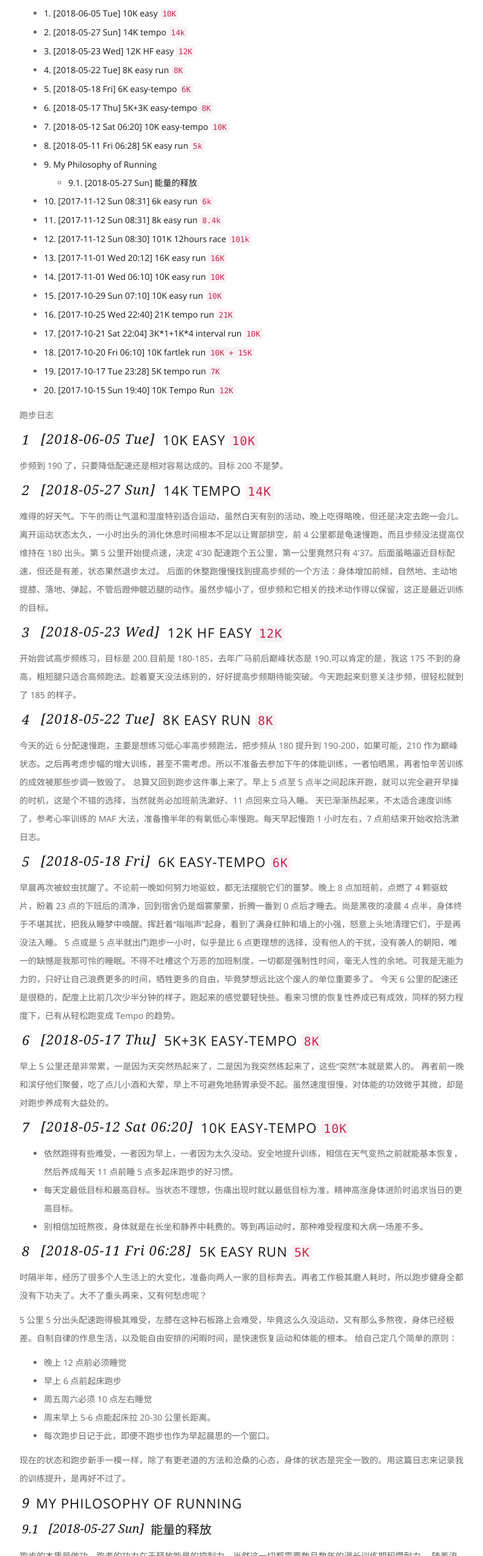
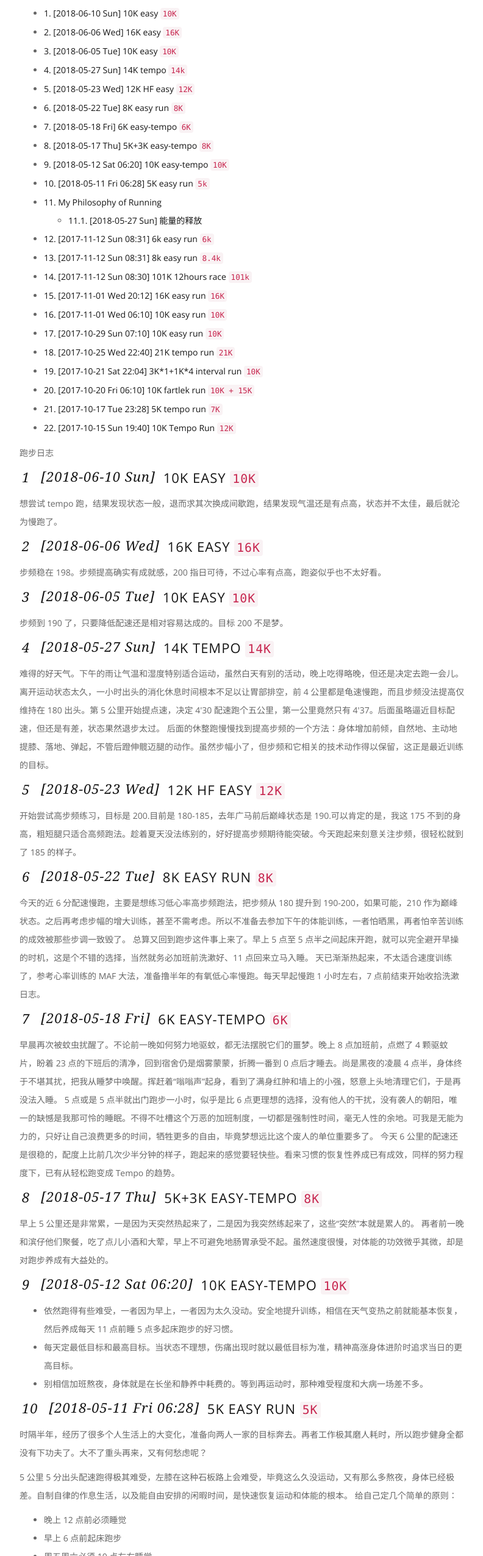
Before and after one commit to angry-bird/angry-bird.github.io, a plain HTML site: page 2018/12/09/Training-Journal/index.html in a window 1280 px wide. Shown: the part 248-2800 px from the top of the page at 61% size, without its empty margins (243-1035 px from the left). Drawn offline with nearby package versions, Linux system fonts and the light colour scheme; some packages are replaced by stand-ins of ours; a script that the page names is missing.

Commit message:
Site updated: 2018-06-10 23:16:48

```diff
--- a/2018/12/09/Training-Journal/index.html
+++ b/2018/12/09/Training-Journal/index.html
@@ -284,30 +284,32 @@
 <h2>Table of Contents</h2>
 <div id="text-table-of-contents">
 <ul>
-<li><a href="#org2c3d0a1">1. <span class="timestamp-wrapper"><span class="timestamp">[2018-06-05 Tue] </span></span> 10K easy <code>10K</code></a></li>
-<li><a href="#org763d383">2. <span class="timestamp-wrapper"><span class="timestamp">[2018-05-27 Sun] </span></span> 14K tempo <code>14k</code></a></li>
-<li><a href="#org35f492d">3. <span class="timestamp-wrapper"><span class="timestamp">[2018-05-23 Wed] </span></span> 12K HF easy <code>12K</code></a></li>
-<li><a href="#org3a616e9">4. <span class="timestamp-wrapper"><span class="timestamp">[2018-05-22 Tue] </span></span> 8K easy run <code>8K</code></a></li>
-<li><a href="#org90dea3e">5. <span class="timestamp-wrapper"><span class="timestamp">[2018-05-18 Fri] </span></span> 6K easy-tempo <code>6K</code></a></li>
-<li><a href="#orged3e300">6. <span class="timestamp-wrapper"><span class="timestamp">[2018-05-17 Thu] </span></span> 5K+3K easy-tempo <code>8K</code></a></li>
-<li><a href="#orgcbe95f1">7. <span class="timestamp-wrapper"><span class="timestamp">[2018-05-12 Sat 06:20] </span></span> 10K easy-tempo <code>10K</code></a></li>
-<li><a href="#orgd6e4d6d">8. <span class="timestamp-wrapper"><span class="timestamp">[2018-05-11 Fri 06:28] </span></span> 5K easy run <code>5k</code></a></li>
-<li><a href="#org9b3c98c">9. My Philosophy of Running</a>
+<li><a href="#org87bd808">1. <span class="timestamp-wrapper"><span class="timestamp">[2018-06-10 Sun] </span></span> 10K easy <code>10K</code></a></li>
+<li><a href="#org7834be8">2. <span class="timestamp-wrapper"><span class="timestamp">[2018-06-06 Wed] </span></span> 16K easy <code>16K</code></a></li>
+<li><a href="#org244d280">3. <span class="timestamp-wrapper"><span class="timestamp">[2018-06-05 Tue] </span></span> 10K easy <code>10K</code></a></li>
+<li><a href="#org539f9f0">4. <span class="timestamp-wrapper"><span class="timestamp">[2018-05-27 Sun] </span></span> 14K tempo <code>14k</code></a></li>
+<li><a href="#orgb35ced1">5. <span class="timestamp-wrapper"><span class="timestamp">[2018-05-23 Wed] </span></span> 12K HF easy <code>12K</code></a></li>
+<li><a href="#org2a7306c">6. <span class="timestamp-wrapper"><span class="timestamp">[2018-05-22 Tue] </span></span> 8K easy run <code>8K</code></a></li>
+<li><a href="#org7377999">7. <span class="timestamp-wrapper"><span class="timestamp">[2018-05-18 Fri] </span></span> 6K easy-tempo <code>6K</code></a></li>
+<li><a href="#orga7b37d1">8. <span class="timestamp-wrapper"><span class="timestamp">[2018-05-17 Thu] </span></span> 5K+3K easy-tempo <code>8K</code></a></li>
+<li><a href="#org5362d00">9. <span class="timestamp-wrapper"><span class="timestamp">[2018-05-12 Sat 06:20] </span></span> 10K easy-tempo <code>10K</code></a></li>
+<li><a href="#orgf6deb2f">10. <span class="timestamp-wrapper"><span class="timestamp">[2018-05-11 Fri 06:28] </span></span> 5K easy run <code>5k</code></a></li>
+<li><a href="#orga76ecca">11. My Philosophy of Running</a>
 <ul>
-<li><a href="#org0a388dd">9.1. <span class="timestamp-wrapper"><span class="timestamp">[2018-05-27 Sun] </span></span> 能量的释放</a></li>
+<li><a href="#orgfba337a">11.1. <span class="timestamp-wrapper"><span class="timestamp">[2018-05-27 Sun] </span></span> 能量的释放</a></li>
 </ul>
 </li>
-<li><a href="#org81e5451">10. <span class="timestamp-wrapper"><span class="timestamp">[2017-11-12 Sun 08:31] </span></span> 6k easy run <code>6k</code></a></li>
-<li><a href="#org7a8ce60">11. <span class="timestamp-wrapper"><span class="timestamp">[2017-11-12 Sun 08:31] </span></span> 8k easy run <code>8.4k</code></a></li>
-<li><a href="#org8b3d878">12. <span class="timestamp-wrapper"><span class="timestamp">[2017-11-12 Sun 08:30] </span></span> 101K 12hours race <code>101k</code></a></li>
-<li><a href="#org1913dc9">13. <span class="timestamp-wrapper"><span class="timestamp">[2017-11-01 Wed 20:12] </span></span> 16K easy run <code>16K</code></a></li>
-<li><a href="#orga3d7630">14. <span class="timestamp-wrapper"><span class="timestamp">[2017-11-01 Wed 06:10] </span></span> 10K easy run <code>10K</code></a></li>
-<li><a href="#org2cb778b">15. <span class="timestamp-wrapper"><span class="timestamp">[2017-10-29 Sun 07:10] </span></span> 10K easy run <code>10K</code></a></li>
-<li><a href="#orgc9042d2">16. <span class="timestamp-wrapper"><span class="timestamp">[2017-10-25 Wed 22:40] </span></span> 21K tempo run <code>21K</code></a></li>
-<li><a href="#org021a8fa">17. <span class="timestamp-wrapper"><span class="timestamp">[2017-10-21 Sat 22:04] </span></span> 3K*1+1K*4 interval run <code>10K</code></a></li>
-<li><a href="#orgbe9be09">18. <span class="timestamp-wrapper"><span class="timestamp">[2017-10-20 Fri 06:10] </span></span> 10K fartlek run <code>10K + 15K</code></a></li>
-<li><a href="#org276e353">19. <span class="timestamp-wrapper"><span class="timestamp">[2017-10-17 Tue 23:28] </span></span> 5K tempo run <code>7K</code></a></li>
-<li><a href="#org75ae6c6">20. <span class="timestamp-wrapper"><span class="timestamp">[2017-10-15 Sun 19:40] </span></span> 10K Tempo Run <code>12K</code></a></li>
+<li><a href="#org40000ed">12. <span class="timestamp-wrapper"><span class="timestamp">[2017-11-12 Sun 08:31] </span></span> 6k easy run <code>6k</code></a></li>
+<li><a href="#orge872b1a">13. <span class="timestamp-wrapper"><span class="timestamp">[2017-11-12 Sun 08:31] </span></span> 8k easy run <code>8.4k</code></a></li>
+<li><a href="#org5d37c71">14. <span class="timestamp-wrapper"><span class="timestamp">[2017-11-12 Sun 08:30] </span></span> 101K 12hours race <code>101k</code></a></li>
+<li><a href="#org7ecb381">15. <span class="timestamp-wrapper"><span class="timestamp">[2017-11-01 Wed 20:12] </span></span> 16K easy run <code>16K</code></a></li>
+<li><a href="#org2a0a8bc">16. <span class="timestamp-wrapper"><span class="timestamp">[2017-11-01 Wed 06:10] </span></span> 10K easy run <code>10K</code></a></li>
+<li><a href="#org5fa8e1a">17. <span class="timestamp-wrapper"><span class="timestamp">[2017-10-29 Sun 07:10] </span></span> 10K easy run <code>10K</code></a></li>
+<li><a href="#org6f101c9">18. <span class="timestamp-wrapper"><span class="timestamp">[2017-10-25 Wed 22:40] </span></span> 21K tempo run <code>21K</code></a></li>
+<li><a href="#orgb6ad94d">19. <span class="timestamp-wrapper"><span class="timestamp">[2017-10-21 Sat 22:04] </span></span> 3K*1+1K*4 interval run <code>10K</code></a></li>
+<li><a href="#org66d256d">20. <span class="timestamp-wrapper"><span class="timestamp">[2017-10-20 Fri 06:10] </span></span> 10K fartlek run <code>10K + 15K</code></a></li>
+<li><a href="#org5375a9b">21. <span class="timestamp-wrapper"><span class="timestamp">[2017-10-17 Tue 23:28] </span></span> 5K tempo run <code>7K</code></a></li>
+<li><a href="#orgfd31efa">22. <span class="timestamp-wrapper"><span class="timestamp">[2017-10-15 Sun 19:40] </span></span> 10K Tempo Run <code>12K</code></a></li>
 </ul>
 </div>
 </div>
@@ -317,34 +319,50 @@
 跑步日志
 </p>
 
-<div id="outline-container-org2c3d0a1" class="outline-2">
-<h2 id="org2c3d0a1"><span class="section-number-2">1</span> <span class="timestamp-wrapper"><span class="timestamp">[2018-06-05 Tue] </span></span> 10K easy <code>10K</code></h2>
+<div id="outline-container-org87bd808" class="outline-2">
+<h2 id="org87bd808"><span class="section-number-2">1</span> <span class="timestamp-wrapper"><span class="timestamp">[2018-06-10 Sun] </span></span> 10K easy <code>10K</code></h2>
 <div class="outline-text-2" id="text-1">
+<p>
+想尝试 tempo 跑，结果发现状态一般，退而求其次换成间歇跑，结果发现气温还是有点高，状态并不太佳，最后就沦为慢跑了。
+</p>
+</div>
+</div>
+<div id="outline-container-org7834be8" class="outline-2">
+<h2 id="org7834be8"><span class="section-number-2">2</span> <span class="timestamp-wrapper"><span class="timestamp">[2018-06-06 Wed] </span></span> 16K easy <code>16K</code></h2>
+<div class="outline-text-2" id="text-2">
+<p>
+步频稳在 198。步频提高确实有成就感，200 指日可待，不过心率有点高，跑姿似乎也不太好看。
+</p>
+</div>
+</div>
+<div id="outline-container-org244d280" class="outline-2">
+<h2 id="org244d280"><span class="section-number-2">3</span> <span class="timestamp-wrapper"><span class="timestamp">[2018-06-05 Tue] </span></span> 10K easy <code>10K</code></h2>
+<div class="outline-text-2" id="text-3">
 <p>
 步频到 190 了，只要降低配速还是相对容易达成的。目标 200 不是梦。
 </p>
 </div>
 </div>
-<div id="outline-container-org763d383" class="outline-2">
-<h2 id="org763d383"><span class="section-number-2">2</span> <span class="timestamp-wrapper"><span class="timestamp">[2018-05-27 Sun] </span></span> 14K tempo <code>14k</code></h2>
-<div class="outline-text-2" id="text-2">
+<div id="outline-container-org539f9f0" class="outline-2">
+<h2 id="org539f9f0"><span class="section-number-2">4</span> <span class="timestamp-wrapper"><span class="timestamp">[2018-05-27 Sun] </span></span> 14K tempo <code>14k</code></h2>
+<div class="outline-text-2" id="text-4">
 <p>
 难得的好天气。下午的雨让气温和湿度特别适合运动，虽然白天有别的活动，晚上吃得略晚，但还是决定去跑一会儿。离开运动状态太久，一小时出头的消化休息时间根本不足以让胃部排空，前 4 公里都是龟速慢跑，而且步频没法提高仅维持在 180 出头。第 5 公里开始提点速，决定 4'30 配速跑个五公里，第一公里竟然只有 4'37。后面虽略逼近目标配速，但还是有差，状态果然退步太过。
 后面的休整跑慢慢找到提高步频的一个方法：身体增加前倾，自然地、主动地提膝、落地、弹起，不管后蹬伸髋迈腿的动作。虽然步幅小了，但步频和它相关的技术动作得以保留，这正是最近训练的目标。
 </p>
 </div>
 </div>
-<div id="outline-container-org35f492d" class="outline-2">
-<h2 id="org35f492d"><span class="section-number-2">3</span> <span class="timestamp-wrapper"><span class="timestamp">[2018-05-23 Wed] </span></span> 12K HF easy <code>12K</code></h2>
-<div class="outline-text-2" id="text-3">
+<div id="outline-container-orgb35ced1" class="outline-2">
+<h2 id="orgb35ced1"><span class="section-number-2">5</span> <span class="timestamp-wrapper"><span class="timestamp">[2018-05-23 Wed] </span></span> 12K HF easy <code>12K</code></h2>
+<div class="outline-text-2" id="text-5">
 <p>
 开始尝试高步频练习，目标是 200.目前是 180-185，去年广马前后巅峰状态是 190.可以肯定的是，我这 175 不到的身高，粗短腿只适合高频跑法。趁着夏天没法练别的，好好提高步频期待能突破。今天跑起来刻意关注步频，很轻松就到了 185 的样子。
 </p>
 </div>
 </div>
-<div id="outline-container-org3a616e9" class="outline-2">
-<h2 id="org3a616e9"><span class="section-number-2">4</span> <span class="timestamp-wrapper"><span class="timestamp">[2018-05-22 Tue] </span></span> 8K easy run <code>8K</code></h2>
-<div class="outline-text-2" id="text-4">
+<div id="outline-container-org2a7306c" class="outline-2">
+<h2 id="org2a7306c"><span class="section-number-2">6</span> <span class="timestamp-wrapper"><span class="timestamp">[2018-05-22 Tue] </span></span> 8K easy run <code>8K</code></h2>
+<div class="outline-text-2" id="text-6">
 <p>
 今天的近 6 分配速慢跑，主要是想练习低心率高步频跑法，把步频从 180 提升到 190-200，如果可能，210 作为巅峰状态。之后再考虑步幅的增大训练，甚至不需考虑。所以不准备去参加下午的体能训练，一者怕晒黑，再者怕辛苦训练的成效被那些步调一致毁了。
 总算又回到跑步这件事上来了。早上 5 点至 5 点半之间起床开跑，就可以完全避开早操的时机，这是个不错的选择，当然就务必加班前洗漱好、11 点回来立马入睡。
@@ -352,9 +370,9 @@
 </p>
 </div>
 </div>
-<div id="outline-container-org90dea3e" class="outline-2">
-<h2 id="org90dea3e"><span class="section-number-2">5</span> <span class="timestamp-wrapper"><span class="timestamp">[2018-05-18 Fri] </span></span> 6K easy-tempo <code>6K</code></h2>
-<div class="outline-text-2" id="text-5">
+<div id="outline-container-org7377999" class="outline-2">
+<h2 id="org7377999"><span class="section-number-2">7</span> <span class="timestamp-wrapper"><span class="timestamp">[2018-05-18 Fri] </span></span> 6K easy-tempo <code>6K</code></h2>
+<div class="outline-text-2" id="text-7">
 <p>
 早晨再次被蚊虫扰醒了。不论前一晚如何努力地驱蚊，都无法摆脱它们的噩梦。晚上 8 点加班前，点燃了 4 颗驱蚊片，盼着 23 点的下班后的清净，回到宿舍仍是烟雾蒙蒙，折腾一番到 0 点后才睡去。尚是黑夜的凌晨 4 点半，身体终于不堪其扰，把我从睡梦中唤醒。挥赶着“嗡嗡声”起身，看到了满身红肿和墙上的小强，怒意上头地清理它们，于是再没法入睡。
 5 点或是 5 点半就出门跑步一小时，似乎是比 6 点更理想的选择，没有他人的干扰，没有袭人的朝阳，唯一的缺憾是我那可怜的睡眠。不得不吐槽这个万恶的加班制度，一切都是强制性时间，毫无人性的余地。可我是无能为力的，只好让自己浪费更多的时间，牺牲更多的自由，毕竟梦想远比这个废人的单位重要多了。
@@ -362,18 +380,18 @@
 </p>
 </div>
 </div>
-<div id="outline-container-orged3e300" class="outline-2">
-<h2 id="orged3e300"><span class="section-number-2">6</span> <span class="timestamp-wrapper"><span class="timestamp">[2018-05-17 Thu] </span></span> 5K+3K easy-tempo <code>8K</code></h2>
-<div class="outline-text-2" id="text-6">
+<div id="outline-container-orga7b37d1" class="outline-2">
+<h2 id="orga7b37d1"><span class="section-number-2">8</span> <span class="timestamp-wrapper"><span class="timestamp">[2018-05-17 Thu] </span></span> 5K+3K easy-tempo <code>8K</code></h2>
+<div class="outline-text-2" id="text-8">
 <p>
 早上 5 公里还是非常累，一是因为天突然热起来了，二是因为我突然练起来了，这些“突然”本就是累人的。
 再者前一晚和滨仔他们聚餐，吃了点儿小酒和大荤，早上不可避免地肠胃承受不起。虽然速度很慢，对体能的功效微乎其微，却是对跑步养成有大益处的。
 </p>
 </div>
 </div>
-<div id="outline-container-orgcbe95f1" class="outline-2">
-<h2 id="orgcbe95f1"><span class="section-number-2">7</span> <span class="timestamp-wrapper"><span class="timestamp">[2018-05-12 Sat 06:20] </span></span> 10K easy-tempo <code>10K</code></h2>
-<div class="outline-text-2" id="text-7">
+<div id="outline-container-org5362d00" class="outline-2">
+<h2 id="org5362d00"><span class="section-number-2">9</span> <span class="timestamp-wrapper"><span class="timestamp">[2018-05-12 Sat 06:20] </span></span> 10K easy-tempo <code>10K</code></h2>
+<div class="outline-text-2" id="text-9">
 <ul class="org-ul">
 <li>依然跑得有些难受，一者因为早上，一者因为太久没动。安全地提升训练，相信在天气变热之前就能基本恢复，然后养成每天 11 点前睡 5 点多起床跑步的好习惯。</li>
 <li>每天定最低目标和最高目标。当状态不理想，伤痛出现时就以最低目标为准，精神高涨身体进阶时追求当日的更高目标。</li>
@@ -381,9 +399,9 @@
 </ul>
 </div>
 </div>
-<div id="outline-container-orgd6e4d6d" class="outline-2">
-<h2 id="orgd6e4d6d"><span class="section-number-2">8</span> <span class="timestamp-wrapper"><span class="timestamp">[2018-05-11 Fri 06:28] </span></span> 5K easy run <code>5k</code></h2>
-<div class="outline-text-2" id="text-8">
+<div id="outline-container-orgf6deb2f" class="outline-2">
+<h2 id="orgf6deb2f"><span class="section-number-2">10</span> <span class="timestamp-wrapper"><span class="timestamp">[2018-05-11 Fri 06:28] </span></span> 5K easy run <code>5k</code></h2>
+<div class="outline-text-2" id="text-10">
 <p>
 时隔半年，经历了很多个人生活上的大变化，准备向两人一家的目标奔去。再者工作极其磨人耗时，所以跑步健身全都没有下功夫了。大不了重头再来，又有何愁虑呢？
 </p>
@@ -405,13 +423,13 @@
 </p>
 </div>
 </div>
-<div id="outline-container-org9b3c98c" class="outline-2">
-<h2 id="org9b3c98c"><span class="section-number-2">9</span> My Philosophy of Running</h2>
-<div class="outline-text-2" id="text-9">
+<div id="outline-container-orga76ecca" class="outline-2">
+<h2 id="orga76ecca"><span class="section-number-2">11</span> My Philosophy of Running</h2>
+<div class="outline-text-2" id="text-11">
 </div>
-<div id="outline-container-org0a388dd" class="outline-3">
-<h3 id="org0a388dd"><span class="section-number-3">9.1</span> <span class="timestamp-wrapper"><span class="timestamp">[2018-05-27 Sun] </span></span> 能量的释放</h3>
-<div class="outline-text-3" id="text-9-1">
+<div id="outline-container-orgfba337a" class="outline-3">
+<h3 id="orgfba337a"><span class="section-number-3">11.1</span> <span class="timestamp-wrapper"><span class="timestamp">[2018-05-27 Sun] </span></span> 能量的释放</h3>
+<div class="outline-text-3" id="text-11-1">
 <p>
 跑步的本质是做功，跑者的功力在于释放能量的控制力，当然这一切都需要数月数年的漫长训练期积攒耐力。
 随着流畅的步伐一起轻盈的，还有压抑已久的思绪。
@@ -420,64 +438,64 @@
 </div>
 </div>
 
-<div id="outline-container-org81e5451" class="outline-2">
-<h2 id="org81e5451"><span class="section-number-2">10</span> <span class="timestamp-wrapper"><span class="timestamp">[2017-11-12 Sun 08:31] </span></span> 6k easy run <code>6k</code></h2>
-<div class="outline-text-2" id="text-10">
+<div id="outline-container-org40000ed" class="outline-2">
+<h2 id="org40000ed"><span class="section-number-2">12</span> <span class="timestamp-wrapper"><span class="timestamp">[2017-11-12 Sun 08:31] </span></span> 6k easy run <code>6k</code></h2>
+<div class="outline-text-2" id="text-12">
 <p>
 左膝一周过去后仍然没有恢复好，可能是弯道的压力，也可能是旧伤。看来需要每天搓揉、按摩、靠墙深蹲和一些力量训练，来强化膝关节相关的支撑肌肉和筋膜，从而刺激关节迅速修复。
 </p>
 </div>
 </div>
-<div id="outline-container-org7a8ce60" class="outline-2">
-<h2 id="org7a8ce60"><span class="section-number-2">11</span> <span class="timestamp-wrapper"><span class="timestamp">[2017-11-12 Sun 08:31] </span></span> 8k easy run <code>8.4k</code></h2>
+<div id="outline-container-orge872b1a" class="outline-2">
+<h2 id="orge872b1a"><span class="section-number-2">13</span> <span class="timestamp-wrapper"><span class="timestamp">[2017-11-12 Sun 08:31] </span></span> 8k easy run <code>8.4k</code></h2>
 </div>
-<div id="outline-container-org8b3d878" class="outline-2">
-<h2 id="org8b3d878"><span class="section-number-2">12</span> <span class="timestamp-wrapper"><span class="timestamp">[2017-11-12 Sun 08:30] </span></span> 101K 12hours race <code>101k</code></h2>
-<div class="outline-text-2" id="text-12">
+<div id="outline-container-org5d37c71" class="outline-2">
+<h2 id="org5d37c71"><span class="section-number-2">14</span> <span class="timestamp-wrapper"><span class="timestamp">[2017-11-12 Sun 08:30] </span></span> 101K 12hours race <code>101k</code></h2>
+<div class="outline-text-2" id="text-14">
 <p>
 这个 12 小时赛的准备，一如既往的准备不足。跑量太少，长距离训练少得可怜。赛前觉得完赛就不错了，跑起来后竟然状态极好，前 6 小时轻松过了 62 公里，直到 80 公里都是稳稳 120K 以上成绩的状态，但后期因为成绩和名次的记录错误，心理很快崩坏。最终 10 小时只完成了 99 公里，117 以上的梦想从现实的激励变成了纠结挣扎的痛处，于是在 100 公里后彻底失去了斗志，剩下的距离和时间，留给下一次 12 小时赛吧。
 </p>
 </div>
 </div>
-<div id="outline-container-org1913dc9" class="outline-2">
-<h2 id="org1913dc9"><span class="section-number-2">13</span> <span class="timestamp-wrapper"><span class="timestamp">[2017-11-01 Wed 20:12] </span></span> 16K easy run <code>16K</code></h2>
+<div id="outline-container-org7ecb381" class="outline-2">
+<h2 id="org7ecb381"><span class="section-number-2">15</span> <span class="timestamp-wrapper"><span class="timestamp">[2017-11-01 Wed 20:12] </span></span> 16K easy run <code>16K</code></h2>
 </div>
-<div id="outline-container-orga3d7630" class="outline-2">
-<h2 id="orga3d7630"><span class="section-number-2">14</span> <span class="timestamp-wrapper"><span class="timestamp">[2017-11-01 Wed 06:10] </span></span> 10K easy run <code>10K</code></h2>
-<div class="outline-text-2" id="text-14">
+<div id="outline-container-org2a0a8bc" class="outline-2">
+<h2 id="org2a0a8bc"><span class="section-number-2">16</span> <span class="timestamp-wrapper"><span class="timestamp">[2017-11-01 Wed 06:10] </span></span> 10K easy run <code>10K</code></h2>
+<div class="outline-text-2" id="text-16">
 <p>
 自从周日的银翼杀手 2049 看完，就着凉进入要感冒的节奏，嗓子疼，要发烧。明显地跑不起来、膝盖有轻微痛感，可佛山 12 小时就要到了，争取 100-110，所以还是要练的。
 </p>
 </div>
 </div>
-<div id="outline-container-org2cb778b" class="outline-2">
-<h2 id="org2cb778b"><span class="section-number-2">15</span> <span class="timestamp-wrapper"><span class="timestamp">[2017-10-29 Sun 07:10] </span></span> 10K easy run <code>10K</code></h2>
-<div class="outline-text-2" id="text-15">
+<div id="outline-container-org5fa8e1a" class="outline-2">
+<h2 id="org5fa8e1a"><span class="section-number-2">17</span> <span class="timestamp-wrapper"><span class="timestamp">[2017-10-29 Sun 07:10] </span></span> 10K easy run <code>10K</code></h2>
+<div class="outline-text-2" id="text-17">
 <p>
 10 月总跑量 177K，还是停留在了 200K 以下的随意跑的阶段，11 月要进入认真跑的 300+跑量。
 </p>
 </div>
 </div>
-<div id="outline-container-orgc9042d2" class="outline-2">
-<h2 id="orgc9042d2"><span class="section-number-2">16</span> <span class="timestamp-wrapper"><span class="timestamp">[2017-10-25 Wed 22:40] </span></span> 21K tempo run <code>21K</code></h2>
-<div class="outline-text-2" id="text-16">
+<div id="outline-container-org6f101c9" class="outline-2">
+<h2 id="org6f101c9"><span class="section-number-2">18</span> <span class="timestamp-wrapper"><span class="timestamp">[2017-10-25 Wed 22:40] </span></span> 21K tempo run <code>21K</code></h2>
+<div class="outline-text-2" id="text-18">
 <p>
 最近跑步次数和总量太少了，上周也就 4 次不到 50 公里，这周第一次跑就是 21 公里的 Tempo，完成效果还算理想，133 完成，到最后几公里整个腿部的肌肉已经乏力，配速掉了半分钟，膝盖的关节分摊了太多的冲击力，这是伤害膝关节的隐患，务必关注跑动的发力和意念所在，充分热身和放松拉伸。
 </p>
 </div>
 </div>
-<div id="outline-container-org021a8fa" class="outline-2">
-<h2 id="org021a8fa"><span class="section-number-2">17</span> <span class="timestamp-wrapper"><span class="timestamp">[2017-10-21 Sat 22:04] </span></span> 3K*1+1K*4 interval run <code>10K</code></h2>
-<div class="outline-text-2" id="text-17">
+<div id="outline-container-orgb6ad94d" class="outline-2">
+<h2 id="orgb6ad94d"><span class="section-number-2">19</span> <span class="timestamp-wrapper"><span class="timestamp">[2017-10-21 Sat 22:04] </span></span> 3K*1+1K*4 interval run <code>10K</code></h2>
+<div class="outline-text-2" id="text-19">
 <p>
 今天很想尝试 130 内的半马，但 4'10 内配速才 3 公里就已很勉强，于是换成变速跑，保证今天的训练强度足够大。变速的配速也仅能在 3'52 水平，离预期的水准还有很大差距。
 </p>
 </div>
 </div>
 
-<div id="outline-container-orgbe9be09" class="outline-2">
-<h2 id="orgbe9be09"><span class="section-number-2">18</span> <span class="timestamp-wrapper"><span class="timestamp">[2017-10-20 Fri 06:10] </span></span> 10K fartlek run <code>10K + 15K</code></h2>
-<div class="outline-text-2" id="text-18">
+<div id="outline-container-org66d256d" class="outline-2">
+<h2 id="org66d256d"><span class="section-number-2">20</span> <span class="timestamp-wrapper"><span class="timestamp">[2017-10-20 Fri 06:10] </span></span> 10K fartlek run <code>10K + 15K</code></h2>
+<div class="outline-text-2" id="text-20">
 <p>
 早上气温还是很适合跑步的，本意是慢跑 50 分钟，结果第 3 公里开始提速了，最后完成 10K 的混合速度的跑步。
 </p>
@@ -491,9 +509,9 @@
 </p>
 </div>
 </div>
-<div id="outline-container-org276e353" class="outline-2">
-<h2 id="org276e353"><span class="section-number-2">19</span> <span class="timestamp-wrapper"><span class="timestamp">[2017-10-17 Tue 23:28] </span></span> 5K tempo run <code>7K</code></h2>
-<div class="outline-text-2" id="text-19">
+<div id="outline-container-org5375a9b" class="outline-2">
+<h2 id="org5375a9b"><span class="section-number-2">21</span> <span class="timestamp-wrapper"><span class="timestamp">[2017-10-17 Tue 23:28] </span></span> 5K tempo run <code>7K</code></h2>
+<div class="outline-text-2" id="text-21">
 <p>
 温度开始略微回升，依然是气温舒适、湿度合意的一天，20'10 内完成 5K，结束后 2K 冷身。由于一小时前刚吃晚饭，第三公里肠胃有略微有不适感，稍微降速完成 5K 而非预先想的 10K。估计 PB 能到 20 分内。
 </p>
@@ -504,9 +522,9 @@
 </div>
 </div>
 
-<div id="outline-container-org75ae6c6" class="outline-2">
-<h2 id="org75ae6c6"><span class="section-number-2">20</span> <span class="timestamp-wrapper"><span class="timestamp">[2017-10-15 Sun 19:40] </span></span> 10K Tempo Run <code>12K</code></h2>
-<div class="outline-text-2" id="text-20">
+<div id="outline-container-orgfd31efa" class="outline-2">
+<h2 id="orgfd31efa"><span class="section-number-2">22</span> <span class="timestamp-wrapper"><span class="timestamp">[2017-10-15 Sun 19:40] </span></span> 10K Tempo Run <code>12K</code></h2>
+<div class="outline-text-2" id="text-22">
 <p>
 昨天开始降温至 25 度左右，小雨，43'30 以内完成 10K，结束后降速至 4'50 完成 2.4K 冷身。估计这样的气温下 10K 能 pb 到 42'30 以内，5K 到 21 分内无压力。
 </p>
```
Also changed, not shown: atom.xml (+26 -24 lines), index.html (+23 -21 lines).
